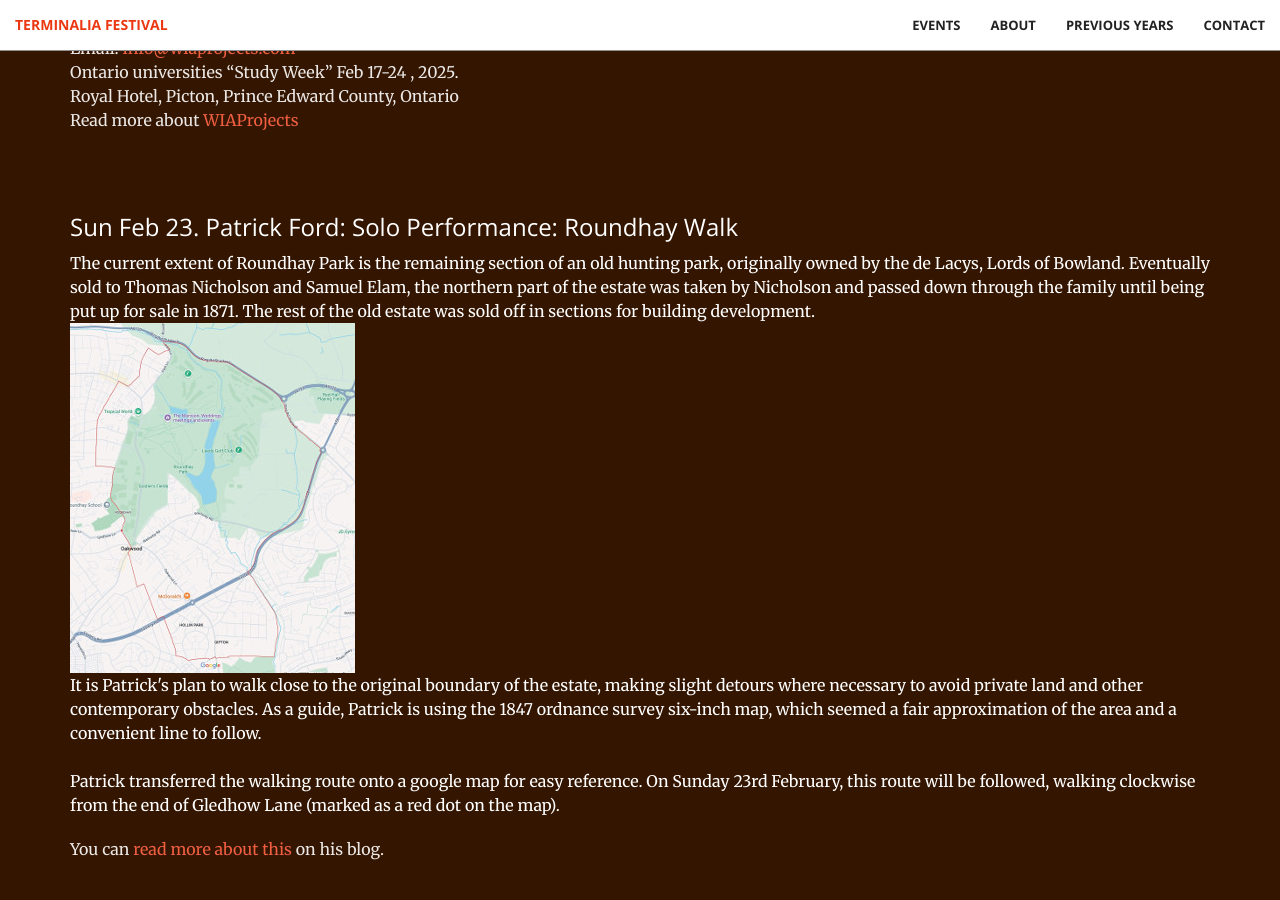
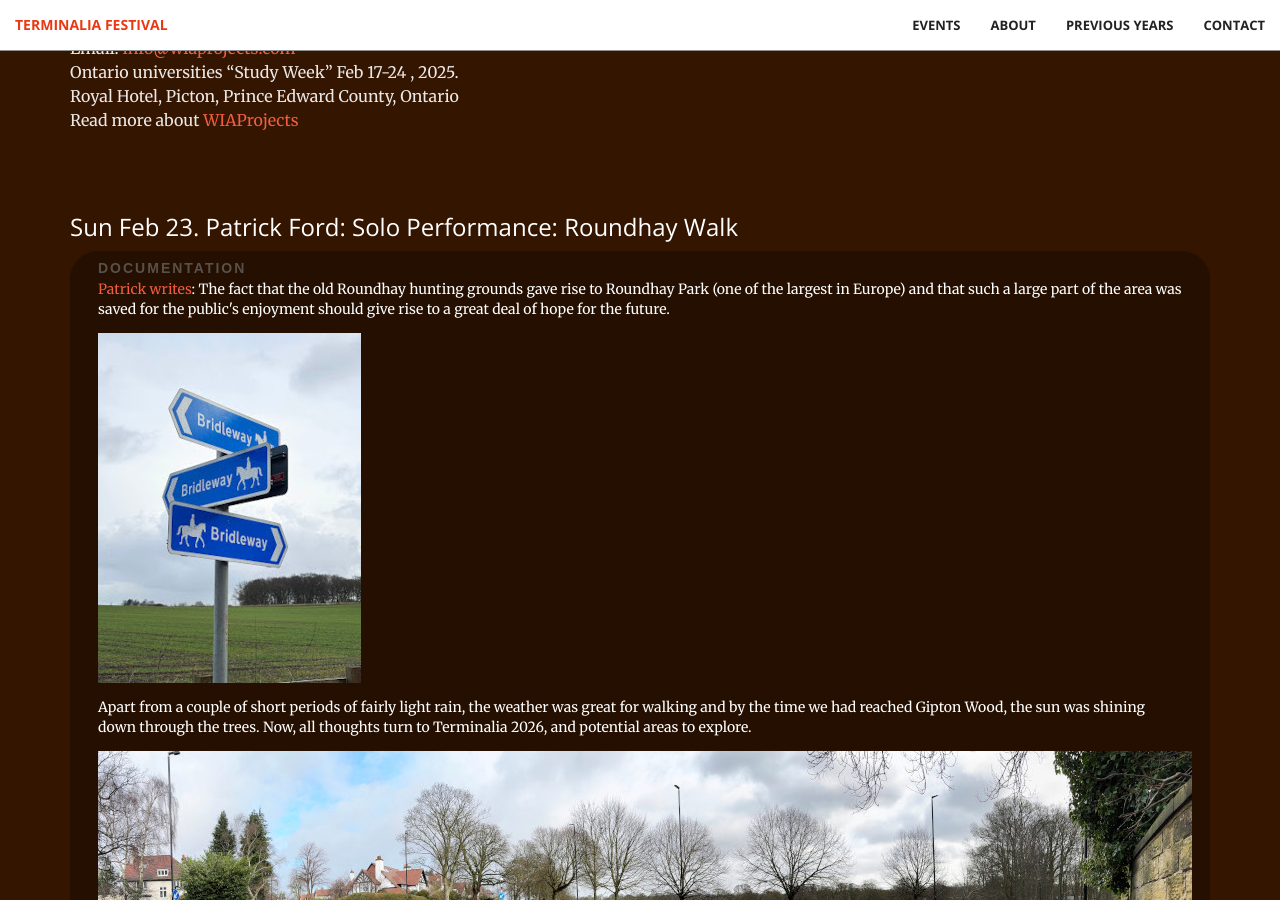
Before and after one commit to timwaters/terminalia, a Jekyll site: the page built from index.html, in a window 1280 px wide and 900 px high, scrolled down 12853 px. Built offline with Jekyll 4.4.1, drawn with Linux system fonts in a browser that asks for light colours; some of the changed text lies outside the part shown.

Commit message:
add patrick doc

```diff
--- a/_includes/events.html
+++ b/_includes/events.html
@@ -415,7 +415,16 @@ the walk.<br /><br />
 
           <h3>Sun Feb 23. Patrick Ford: Solo Performance: Roundhay Walk </h3>
 
+          <div class="documentation">
+            <div class="doc">documentation</div>
+            <a href="https://33temple.blogspot.com/2025/03/roundhay-walk-terminalia-festival-2025.html">Patrick writes</a>: The fact that the old Roundhay hunting grounds gave rise to Roundhay Park (one of the largest in Europe) and that such a large part of the area was saved for the public's enjoyment should give rise to a great deal of hope for the future. <br />
+            <img src="/img/past/2025/roundhay1.jpg">        <br />
+            Apart from a couple of short periods of fairly light rain, the weather was great for walking and by the time we had reached Gipton Wood, the sun was shining down through the trees. Now, all thoughts turn to Terminalia 2026, and potential areas to explore. <img src="/img/past/2025/roundhay2.jpg">
 
+
+            <br >
+            You can read much more and see the whole route and photos at his blog: <a href="https://33temple.blogspot.com/2025/03/roundhay-walk-terminalia-festival-2025.html">https://33temple.blogspot.com/2025/03/roundhay-walk-terminalia-festival-2025.html</a>
+          </div>
           <p class="text">
 
             The current extent of Roundhay Park is the remaining section of an old hunting park, originally owned by the de Lacys, Lords of Bowland. Eventually sold to Thomas Nicholson and Samuel Elam, the northern part of the estate was taken by Nicholson and passed down through the family until being put up for sale in 1871. The rest of the old estate was sold off in sections for building development. <br>
```
Also changed, not shown: img/past/2025/roundhay1.jpg (added), img/past/2025/roundhay2.jpg (added).
